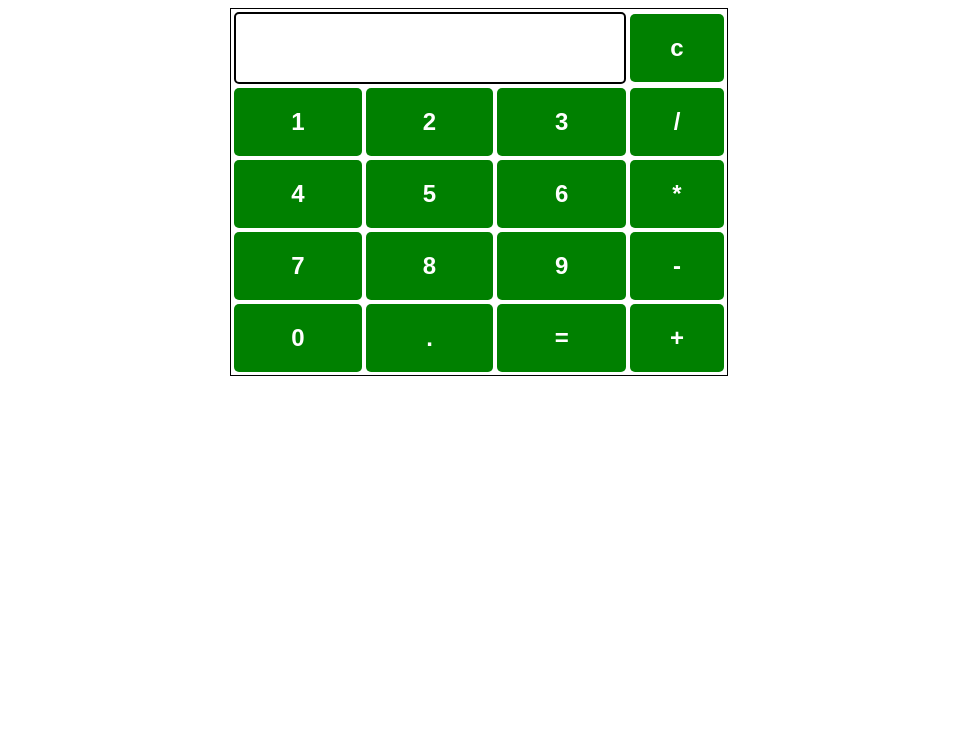
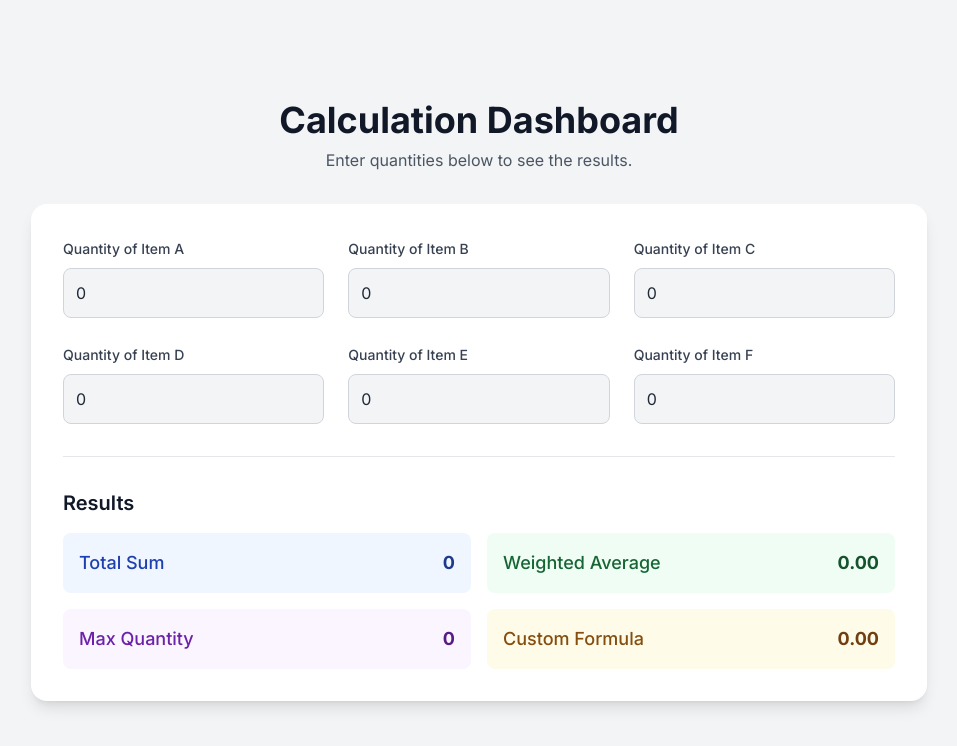
Before and after one commit to Griff188/lighting-calculator, a plain HTML site: page index.html in a window 1280 px wide. Shown: the whole page, without its empty margins (161-1118 px from the left). Drawn offline with nearby package versions, Linux system fonts and the light colour scheme.

Commit message:
Update index.html

```diff
--- a/index.html
+++ b/index.html
@@ -1,140 +1,165 @@
 <!DOCTYPE html>
-<html>
-
+<html lang="en">
 <head>
-	<script src=
-"https://cdnjs.cloudflare.com/ajax/libs/mathjs/10.6.4/math.js"
-		integrity=
-"sha512-BbVEDjbqdN3Eow8+empLMrJlxXRj5nEitiCAK5A1pUr66+jLVejo3PmjIaucRnjlB0P9R3rBUs3g5jXc8ti+fQ=="
-		crossorigin="anonymous"
-		referrerpolicy="no-referrer"></script>
-	<script src=
-"https://cdnjs.cloudflare.com/ajax/libs/mathjs/10.6.4/math.min.js"
-		integrity=
-"sha512-iphNRh6dPbeuPGIrQbCdbBF/qcqadKWLa35YPVfMZMHBSI6PLJh1om2xCTWhpVpmUyb4IvVS9iYnnYMkleVXLA=="
-		crossorigin="anonymous"
-		referrerpolicy="no-referrer"></script>
-	<!-- for styling -->
+    <meta charset="UTF-8">
+    <meta name="viewport" content="width=device-width, initial-scale=1.0">
+    <title>Calculation Dashboard</title>
+    <!-- Tailwind CSS CDN -->
+    <script src="https://cdn.tailwindcss.com"></script>
+    <!-- Google Fonts: Inter -->
+    <link rel="preconnect" href="https://fonts.googleapis.com">
+    <link rel="preconnect" href="https://fonts.gstatic.com" crossorigin>
+    <link href="https://fonts.googleapis.com/css2?family=Inter:wght@400;500;600;700&display=swap" rel="stylesheet">
     <style>
-		table {
-			border: 1px solid black;
-			margin-left: auto;
-			margin-right: auto;
+        /* Custom styles */
+        body {
+            font-family: 'Inter', sans-serif;
         }
-
-		input[type="button"] {
-			width: 100%;
-			padding: 20px 40px;
-			background-color: green;
-			color: white;
-			font-size: 24px;
-			font-weight: bold;
-			border: none;
-			border-radius: 5px;
+        /* Custom styling for number input arrows */
+        input[type=number]::-webkit-inner-spin-button,
+        input[type=number]::-webkit-outer-spin-button {
+            -webkit-appearance: none;
+            margin: 0;
         }
-
-		input[type="text"] {
-			padding: 20px 30px;
-			font-size: 24px;
-			font-weight: bold;
-			border: none;
-			border-radius: 5px;
-			border: 2px solid black;
+        input[type=number] {
+            -moz-appearance: textfield;
         }
     </style>
 </head>
-<!-- create table -->
+<body class="bg-gray-100 dark:bg-gray-900 text-gray-800 dark:text-gray-200 min-h-screen flex items-center justify-center p-4">
 
-<body>
-	<table id="calcu">
-		<tr>
-			<td colspan="3"><input type="text" id="result"></td>
-			<!-- clr() function will call clr to clear all value -->
-			<td><input type="button" value="c" onclick="clr()" /> </td>
-		</tr>
-		<tr>
-			<!-- create button and assign value to each button -->
-			<!-- dis("1") will call function dis to display value -->
-			<td><input type="button" value="1" onclick="dis('1')"
-						onkeydown="myFunction(event)"> </td>
-			<td><input type="button" value="2" onclick="dis('2')"
-						onkeydown="myFunction(event)"> </td>
-			<td><input type="button" value="3" onclick="dis('3')"
-						onkeydown="myFunction(event)"> </td>
-			<td><input type="button" value="/" onclick="dis('/')"
-						onkeydown="myFunction(event)"> </td>
-		</tr>
-		<tr>
-			<td><input type="button" value="4" onclick="dis('4')"
-						onkeydown="myFunction(event)"> </td>
-			<td><input type="button" value="5" onclick="dis('5')"
-						onkeydown="myFunction(event)"> </td>
-			<td><input type="button" value="6" onclick="dis('6')"
-						onkeydown="myFunction(event)"> </td>
-			<td><input type="button" value="*" onclick="dis('*')"
-						onkeydown="myFunction(event)"> </td>
-		</tr>
-		<tr>
-			<td><input type="button" value="7" onclick="dis('7')"
-						onkeydown="myFunction(event)"> </td>
-			<td><input type="button" value="8" onclick="dis('8')"
-						onkeydown="myFunction(event)"> </td>
-			<td><input type="button" value="9" onclick="dis('9')"
-						onkeydown="myFunction(event)"> </td>
-			<td><input type="button" value="-" onclick="dis('-')"
-						onkeydown="myFunction(event)"> </td>
-		</tr>
-		<tr>
-			<td><input type="button" value="0" onclick="dis('0')"
-						onkeydown="myFunction(event)"> </td>
-			<td><input type="button" value="." onclick="dis('.')"
-						onkeydown="myFunction(event)"> </td>
-			<!-- solve function call function solve to evaluate value -->
-			<td><input type="button" value="=" onclick="solve()"> </td>
+    <div class="w-full max-w-4xl mx-auto">
+        <header class="text-center mb-8">
+            <h1 class="text-3xl md:text-4xl font-bold text-gray-900 dark:text-white">Calculation Dashboard</h1>
+            <p class="text-gray-600 dark:text-gray-400 mt-2">Enter quantities below to see the results.</p>
+        </header>
 
-			<td><input type="button" value="+" onclick="dis('+')"
-						onkeydown="myFunction(event)"> </td>
-		</tr>
-	</table>
+        <main class="bg-white dark:bg-gray-800 rounded-2xl shadow-lg p-6 md:p-8">
+            <!-- Input Section -->
+            <div class="grid grid-cols-1 sm:grid-cols-2 lg:grid-cols-3 gap-6 mb-8">
+                <!-- Item A -->
+                <div class="space-y-2">
+                    <label for="itemA" class="text-sm font-medium text-gray-700 dark:text-gray-300">Quantity of Item A</label>
+                    <input type="number" id="itemA" value="0" min="0" class="w-full p-3 bg-gray-100 dark:bg-gray-700 border border-gray-300 dark:border-gray-600 rounded-lg focus:ring-2 focus:ring-blue-500 focus:border-blue-500 transition">
+                </div>
+                <!-- Item B -->
+                <div class="space-y-2">
+                    <label for="itemB" class="text-sm font-medium text-gray-700 dark:text-gray-300">Quantity of Item B</label>
+                    <input type="number" id="itemB" value="0" min="0" class="w-full p-3 bg-gray-100 dark:bg-gray-700 border border-gray-300 dark:border-gray-600 rounded-lg focus:ring-2 focus:ring-blue-500 focus:border-blue-500 transition">
+                </div>
+                <!-- Item C -->
+                <div class="space-y-2">
+                    <label for="itemC" class="text-sm font-medium text-gray-700 dark:text-gray-300">Quantity of Item C</label>
+                    <input type="number" id="itemC" value="0" min="0" class="w-full p-3 bg-gray-100 dark:bg-gray-700 border border-gray-300 dark:border-gray-600 rounded-lg focus:ring-2 focus:ring-blue-500 focus:border-blue-500 transition">
+                </div>
+                <!-- Item D -->
+                <div class="space-y-2">
+                    <label for="itemD" class="text-sm font-medium text-gray-700 dark:text-gray-300">Quantity of Item D</label>
+                    <input type="number" id="itemD" value="0" min="0" class="w-full p-3 bg-gray-100 dark:bg-gray-700 border border-gray-300 dark:border-gray-600 rounded-lg focus:ring-2 focus:ring-blue-500 focus:border-blue-500 transition">
+                </div>
+                <!-- Item E -->
+                <div class="space-y-2">
+                    <label for="itemE" class="text-sm font-medium text-gray-700 dark:text-gray-300">Quantity of Item E</label>
+                    <input type="number" id="itemE" value="0" min="0" class="w-full p-3 bg-gray-100 dark:bg-gray-700 border border-gray-300 dark:border-gray-600 rounded-lg focus:ring-2 focus:ring-blue-500 focus:border-blue-500 transition">
+                </div>
+                <!-- Item F -->
+                <div class="space-y-2">
+                    <label for="itemF" class="text-sm font-medium text-gray-700 dark:text-gray-300">Quantity of Item F</label>
+                    <input type="number" id="itemF" value="0" min="0" class="w-full p-3 bg-gray-100 dark:bg-gray-700 border border-gray-300 dark:border-gray-600 rounded-lg focus:ring-2 focus:ring-blue-500 focus:border-blue-500 transition">
+                </div>
+            </div>
+
+            <!-- Divider -->
+            <hr class="border-gray-200 dark:border-gray-700 my-8">
+
+            <!-- Results Section -->
+            <div>
+                <h2 class="text-xl font-semibold mb-4 text-gray-900 dark:text-white">Results</h2>
+                <div class="grid grid-cols-1 md:grid-cols-2 gap-4 text-lg">
+                    <div class="bg-blue-50 dark:bg-blue-900/50 p-4 rounded-lg flex justify-between items-center">
+                        <span class="font-medium text-blue-800 dark:text-blue-200">Total Sum</span>
+                        <span id="result-sum" class="font-bold text-blue-900 dark:text-blue-100">0</span>
+                    </div>
+                    <div class="bg-green-50 dark:bg-green-900/50 p-4 rounded-lg flex justify-between items-center">
+                        <span class="font-medium text-green-800 dark:text-green-200">Weighted Average</span>
+                        <span id="result-avg" class="font-bold text-green-900 dark:text-green-100">0.00</span>
+                    </div>
+                    <div class="bg-purple-50 dark:bg-purple-900/50 p-4 rounded-lg flex justify-between items-center">
+                        <span class="font-medium text-purple-800 dark:text-purple-200">Max Quantity</span>
+                        <span id="result-max" class="font-bold text-purple-900 dark:text-purple-100">0</span>
+                    </div>
+                    <div class="bg-yellow-50 dark:bg-yellow-900/50 p-4 rounded-lg flex justify-between items-center">
+                        <span class="font-medium text-yellow-800 dark:text-yellow-200">Custom Formula</span>
+                        <span id="result-custom" class="font-bold text-yellow-900 dark:text-yellow-100">0</span>
+                    </div>
+                </div>
+            </div>
+        </main>
+    </div>
 
     <script>
-		// Function that display value
-		function dis(val) {
-			document.getElementById("result").value += val
+        // --- DOM ELEMENT SELECTION ---
+        const itemInputs = {
+            a: document.getElementById('itemA'),
+            b: document.getElementById('itemB'),
+            c: document.getElementById('itemC'),
+            d: document.getElementById('itemD'),
+            e: document.getElementById('itemE'),
+            f: document.getElementById('itemF'),
+        };
+
+        const resultOutputs = {
+            sum: document.getElementById('result-sum'),
+            avg: document.getElementById('result-avg'),
+            max: document.getElementById('result-max'),
+            custom: document.getElementById('result-custom'),
+        };
+
+        // --- CALCULATION LOGIC ---
+        function calculateAndDisplay() {
+            // 1. Get current values, ensuring they are numbers
+            const values = {
+                a: parseFloat(itemInputs.a.value) || 0,
+                b: parseFloat(itemInputs.b.value) || 0,
+                c: parseFloat(itemInputs.c.value) || 0,
+                d: parseFloat(itemInputs.d.value) || 0,
+                e: parseFloat(itemInputs.e.value) || 0,
+                f: parseFloat(itemInputs.f.value) || 0,
+            };
+
+            // --- !!! PLACEHOLDER MATH: REPLACE WITH YOUR EQUATIONS !!! ---
+
+            // Calculation 1: Total Sum of all items
+            const totalSum = values.a + values.b + values.c + values.d + values.e + values.f;
+
+            // Calculation 2: A weighted average (example weights)
+            const weightedSum = (values.a * 1.5) + (values.b * 0.8) + (values.c * 2.1);
+            const totalWeight = (values.a > 0 ? 1.5 : 0) + (values.b > 0 ? 0.8 : 0) + (values.c > 0 ? 2.1 : 0);
+            const weightedAverage = totalWeight > 0 ? weightedSum / totalWeight : 0;
+
+            // Calculation 3: Maximum quantity entered
+            const maxQuantity = Math.max(values.a, values.b, values.c, values.d, values.e, values.f);
+
+            // Calculation 4: A custom formula (e.g., (A + B) / (C + 1))
+            const customFormula = (values.a + values.b) / (values.c + 1);
+
+            // --- DISPLAY RESULTS ---
+            resultOutputs.sum.textContent = totalSum.toLocaleString();
+            resultOutputs.avg.textContent = weightedAverage.toFixed(2);
+            resultOutputs.max.textContent = maxQuantity.toLocaleString();
+            resultOutputs.custom.textContent = customFormula.toLocaleString(undefined, { minimumFractionDigits: 2, maximumFractionDigits: 2 });
         }
 
-		function myFunction(event) {
-			if (event.key == '0' || event.key == '1'
-				|| event.key == '2' || event.key == '3'
-				|| event.key == '4' || event.key == '5'
-				|| event.key == '6' || event.key == '7'
-				|| event.key == '8' || event.key == '9'
-				|| event.key == '+' || event.key == '-'
-				|| event.key == '*' || event.key == '/')
-				document.getElementById("result").value += event.key;
-		}
+        // --- EVENT LISTENERS ---
+        // Add an 'input' event listener to each input field
+        Object.values(itemInputs).forEach(input => {
+            input.addEventListener('input', calculateAndDisplay);
+        });
 
-		let cal = document.getElementById("calcu");
-		cal.onkeyup = function (event) {
-			if (event.keyCode === 13) {
-				console.log("Enter");
-				let x = document.getElementById("result").value
-				console.log(x);
-				solve();
-			}
-		}
+        // --- INITIAL CALCULATION ---
+        // Run the calculation once on page load to initialize the results
+        document.addEventListener('DOMContentLoaded', calculateAndDisplay);
 
-		// Function that evaluates the digit and return result
-		function solve() {
-			let x = document.getElementById("result").value
-			let y = math.evaluate(x)
-			document.getElementById("result").value = y
-		}
-
-		// Function that clear the display
-		function clr() {
-			document.getElementById("result").value = ""
-		}
     </script>
 </body>
 </html>
```
Lines whose indentation alone changed are shown as unchanged.
